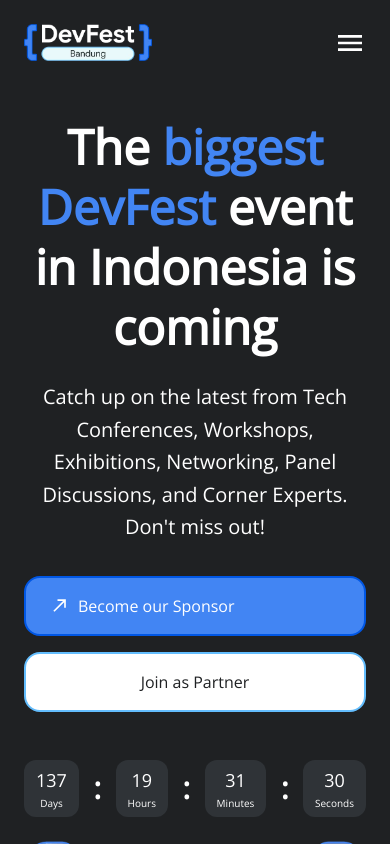
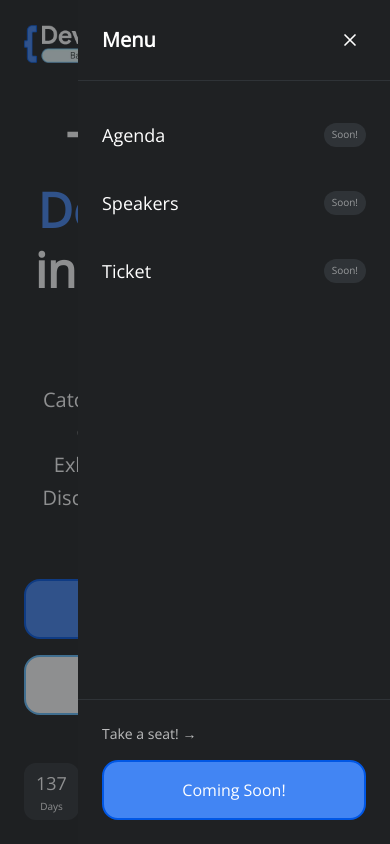
Before and after one commit to gdg-bandung/devfest, an Astro site: page / in a window 390 px wide. Both pictures are taken after a click on the button "Toggle menu". Shown: the top 844 px of the page. Built offline with nearby package versions, Linux system fonts and the light colour scheme; Astro itself is replaced by a stand-in of ours; a web font is replaced by a local one.

Commit message:
feat: create mobile menu; use astro code for navbar; add link to join community

```diff
--- a/src/components/landing-page/community.astro
+++ b/src/components/landing-page/community.astro
@@ -18,7 +18,9 @@
 
       <!-- CTA Button -->
       <div class="lg:flex-shrink-0">
-        <button
+        <a
+          href="https://gdg.community.dev/gdg-bandung/"
+          target="_blank"
           class="bg-blue hover:bg-dark-blue border-2 border-dark-blue font-medium text-white px-8 py-4 rounded-2xl flex items-center justify-center gap-3 cursor-pointer transition-colors duration-300 mx-auto lg:mx-0 w-full lg:w-xs"
         >
           <!-- People icon -->
@@ -28,7 +30,7 @@
             class="h-4 w-4 object-contain object-center"
           />
           Join Community
-        </button>
+        </a>
       </div>
     </div>
   </div>
--- a/src/components/landing-page/hero.astro
+++ b/src/components/landing-page/hero.astro
@@ -18,7 +18,7 @@
     </p>
     <div class="flex flex-col sm:flex-row gap-4 justify-center mb-12">
       <button
-        class="bg-blue hover:bg-dark-blue border-2 border-dark-blue font-medium text-white px-6 py-4 rounded-2xl flex items-center gap-2 cursor-pointer"
+        class="bg-blue hover:bg-dark-blue border-2 border-dark-blue font-medium text-white px-6 py-4 rounded-2xl flex items-center gap-2 cursor-pointer justify-center"
       >
         <img src="/icons/arrow.svg" alt="Arrow" class="w-5 h-5" /> Become our Sponsor
       </button>
--- /dev/null
+++ b/src/components/layout/MobileMenuToggle.tsx
@@ -0,0 +1,99 @@
+import { createSignal, Show } from "solid-js";
+
+interface MobileMenuToggleProps {
+  menuItems: string[];
+}
+
+export default function MobileMenuToggle(props: MobileMenuToggleProps) {
+  const [isMenuOpen, setIsMenuOpen] = createSignal(false);
+
+  const toggleMenu = () => {
+    setIsMenuOpen(!isMenuOpen());
+  };
+
+  const closeMenu = () => {
+    setIsMenuOpen(false);
+  };
+
+  return (
+    <>
+      {/* Menu Button */}
+      <button
+        class="lg:hidden z-50 relative p-2"
+        onClick={toggleMenu}
+        aria-label="Toggle menu"
+      >
+        <div class="w-6 h-6 relative">
+          <span class={`absolute w-6 h-0.5 bg-white transition-all duration-300 ease-in-out ${
+            isMenuOpen() ? 'rotate-45 top-2.5' : 'top-0.5'
+          }`}></span>
+          <span class={`absolute w-6 h-0.5 bg-white transition-all duration-300 ease-in-out top-2.5 ${
+            isMenuOpen() ? 'opacity-0' : 'opacity-100'
+          }`}></span>
+          <span class={`absolute w-6 h-0.5 bg-white transition-all duration-300 ease-in-out ${
+            isMenuOpen() ? '-rotate-45 top-2.5' : 'top-4.5'
+          }`}></span>
+        </div>
+      </button>
+
+      {/* Mobile Menu Overlay */}
+      <Show when={isMenuOpen()}>
+        <div
+          class="fixed inset-0 bg-black/50 z-40 transition-opacity duration-300 lg:hidden"
+          onClick={closeMenu}
+        ></div>
+      </Show>
+
+      {/* Mobile Menu */}
+      <div class={`fixed top-0 right-0 h-full w-80 max-w-[80%] bg-black z-50 transform transition-transform duration-300 ease-in-out lg:hidden ${
+        isMenuOpen() ? 'translate-x-0' : 'translate-x-full'
+      }`}>
+        <div class="flex flex-col h-full">
+          {/* Menu Header */}
+          <div class="flex items-center justify-between p-6 border-b border-dark-gray">
+            <h2 class="text-xl font-semibold text-white">Menu</h2>
+            <button
+              onClick={closeMenu}
+              class="w-8 h-8 flex items-center justify-center text-white hover:bg-dark-gray rounded-lg transition-colors"
+              aria-label="Close menu"
+            >
+              <svg class="w-5 h-5" fill="none" stroke="currentColor" viewBox="0 0 24 24">
+                <path stroke-linecap="round" stroke-linejoin="round" stroke-width="2" d="M6 18L18 6M6 6l12 12"></path>
+              </svg>
+            </button>
+          </div>
+
+          {/* Menu Items */}
+          <div class="flex-1 py-6">
+            <ul class="space-y-2">
+              {props.menuItems.map((item) => (
+                <li>
+                  <a
+                    href="#"
+                    class="flex items-center justify-between px-6 py-4 text-lg text-white hover:bg-dark-gray transition-colors"
+                    onClick={closeMenu}
+                  >
+                    <span>{item}</span>
+                    <span class="text-[10px] font-medium bg-dark-gray text-white/50 px-2 py-1 rounded-full">
+                      Soon!
+                    </span>
+                  </a>
+                </li>
+              ))}
+            </ul>
+          </div>
+
+          {/* Menu Footer */}
+          <div class="p-6 border-t border-dark-gray">
+            <div class="text-sm text-white/70 mb-4">
+              Take a seat! →
+            </div>
+            <button class="w-full bg-blue hover:bg-dark-blue border-2 border-dark-blue cursor-not-allowed text-white px-6 py-4 rounded-2xl transition-colors">
+              Coming Soon!
+            </button>
+          </div>
+        </div>
+      </div>
+    </>
+  );
+}
--- /dev/null
+++ b/src/components/layout/Navbar.astro
@@ -0,0 +1,39 @@
+---
+import MobileMenuToggle from "./MobileMenuToggle";
+
+const link = ["Agenda", "Speakers", "Ticket"];
+---
+
+<nav class="sticky top-0 w-full bg-black z-50 py-2 lg:p-0">
+  <div class="container mx-auto px-6 py-4">
+    <div class="flex items-center justify-between">
+      <h1 class="w-32 lg:w-40 aspect-[160/46.4]">
+        <a href="/" aria-label="DevFest Bandung">
+          <p class="hidden">DevFest Bandung</p>
+          <img src="/favicon.webp" alt="DevFest Bandung" class="w-32 lg:w-40" />
+        </a>
+      </h1>
+      <ul class="hidden lg:flex space-x-8">
+        {
+          link.map((item) => (
+            <li class="flex items-center justify-center text-lg gap-1">
+              {item}{" "}
+              <span class="text-[10px] font-medium block bg-dark-gray text-white/50 px-2 py-[2px] rounded-full">
+                Soon!
+              </span>
+            </li>
+          ))
+        }
+      </ul>
+      <div class="hidden lg:flex items-center gap-2">
+        Take a seat! →
+        <button
+          class="bg-blue hover:bg-dark-blue border-2 border-dark-blue cursor-not-allowed text-white px-6 py-4 rounded-2xl transition-colors"
+        >
+          Coming Soon!
+        </button>
+      </div>
+      <MobileMenuToggle menuItems={link} client:load />
+    </div>
+  </div>
+</nav>
--- a/src/components/layout/Navbar.tsx
+++ /dev/null
@@ -1,41 +0,0 @@
-const link = ["Agenda", "Speakers", "Ticket"];
-
-export default function Navbar() {
-  return (
-    <nav class="sticky top-0 w-full bg-black z-50 py-2 lg:p-0">
-      <div class="container mx-auto px-6 py-4">
-        <div class="flex items-center justify-between">
-          <h1 class="w-32 lg:w-40 aspect-[160/46.4]">
-            <a href="/" aria-label="DevFest Bandung">
-              <p class="hidden">DevFest Bandung</p>
-              <img
-                src="/favicon.webp"
-                alt="DevFest Bandung"
-                class="w-32 lg:w-40"
-              />
-            </a>
-          </h1>
-          <ul class="hidden lg:flex space-x-8">
-            {link.map((item) => (
-              <li class="flex items-center justify-center text-lg gap-1">
-                {item}{" "}
-                <span class="text-[10px] font-medium block bg-dark-gray text-white/50 px-2 py-[2px] rounded-full">
-                  Soon!
-                </span>
-              </li>
-            ))}
-          </ul>
-          <div class="hidden lg:flex items-center gap-2">
-            Take a seat! →
-            <button class="bg-blue hover:bg-dark-blue border-2 border-dark-blue cursor-not-allowed text-white px-6 py-4 rounded-2xl transition-colors">
-              Coming Soon!
-            </button>
-          </div>
-          <button class="lg:hidden">
-            <img src="/icons/menu.svg" alt="Menu" />
-          </button>
-        </div>
-      </div>
-    </nav>
-  );
-}
--- a/src/pages/index.astro
+++ b/src/pages/index.astro
@@ -1,6 +1,6 @@
 ---
 import BaseHead from "../components/layout/BaseHead.astro";
-import Navbar from "../components/layout/Navbar.tsx";
+import Navbar from "../components/layout/Navbar.astro";
 import Hero from "../components/landing-page/hero.astro";
 import About from "../components/landing-page/about.astro";
 import Sponsor from "../components/landing-page/sponsor.astro";
```
